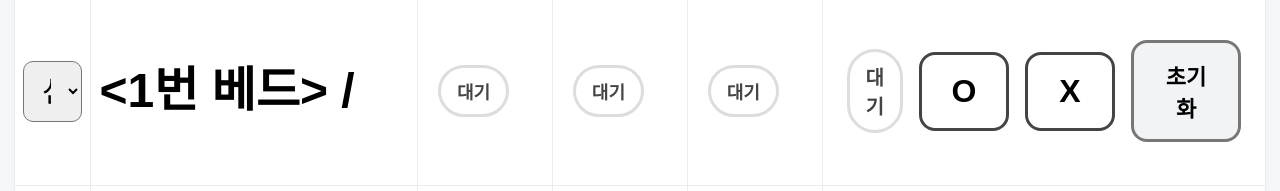
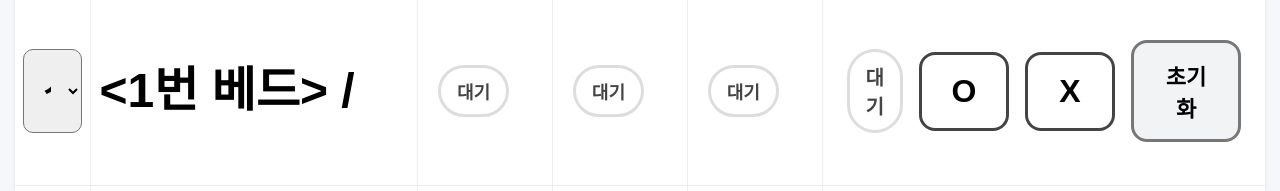
Before and after one commit to baedol2/treatment-timer, a plain HTML site: page index.html in a window 1280 px wide. Shown: the part 739-930 px from the top of the page. Drawn offline with Linux system fonts and the light colour scheme; no server answers.

Commit message:
index.html

```diff
--- a/index.html
+++ b/index.html
@@ -899,7 +899,7 @@
         const docTd = document.createElement("td");
         docTd.innerHTML = `
           <div>
-            <select class="doctor" style="width:100%;padding:12px 14px;font-size:30px;border-radius:10px;"
+            <select class="doctor" style="width:100%;padding:12px 14px;font-size:50px;border-radius:10px;"
               onchange="changeDoctor(${i}, this.value)">
               <option value="">선택</option>
               ${DEPTS.map(d=>`<option value="${d}">${d}</option>`).join('')}
```
